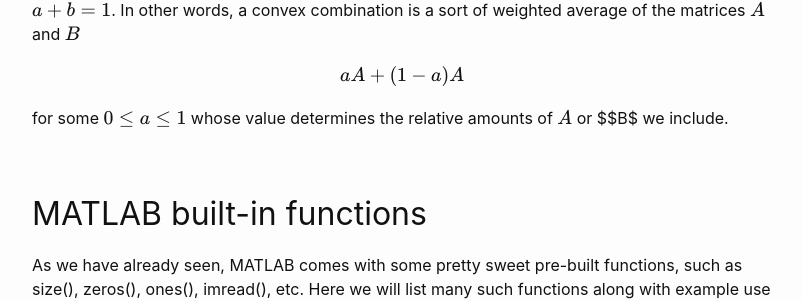
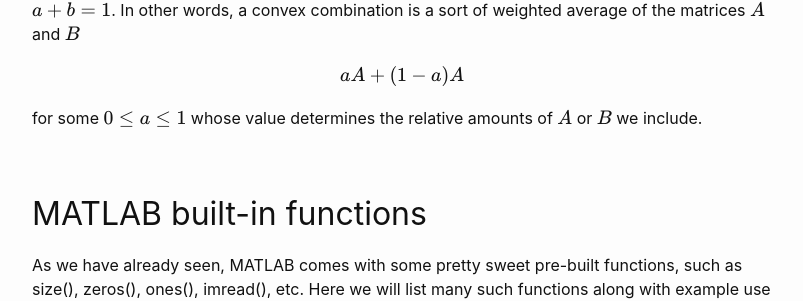
Before and after one commit to wcasper/math107spring2021, a Jekyll site: the page built from _posts/2021-02-03-Week-2-Lecture-4.md, in a window 1280 px wide and 900 px high, scrolled down 1504 px. Shown: the part 155-456 px from the top of the window, without its empty margins (238-1041 px from the left). Built offline with Jekyll 4.4.1, drawn with Linux system fonts in a browser that asks for light colours.

Commit message:
fixed typo

```diff
--- a/_posts/2021-02-03-Week-2-Lecture-4.md
+++ b/_posts/2021-02-03-Week-2-Lecture-4.md
@@ -59,7 +59,7 @@ sort of weighted average of the matrices $$A$$ and $$B$$
 
 $$aA + (1-a)A$$
 
-for some $$0\leq a\leq 1$$ whose value determines the relative amounts of $$A$$ or $$B$ we include.
+for some $$0\leq a\leq 1$$ whose value determines the relative amounts of $$A$$ or $$B$$ we include.
 
 ## MATLAB built-in functions
 
```
